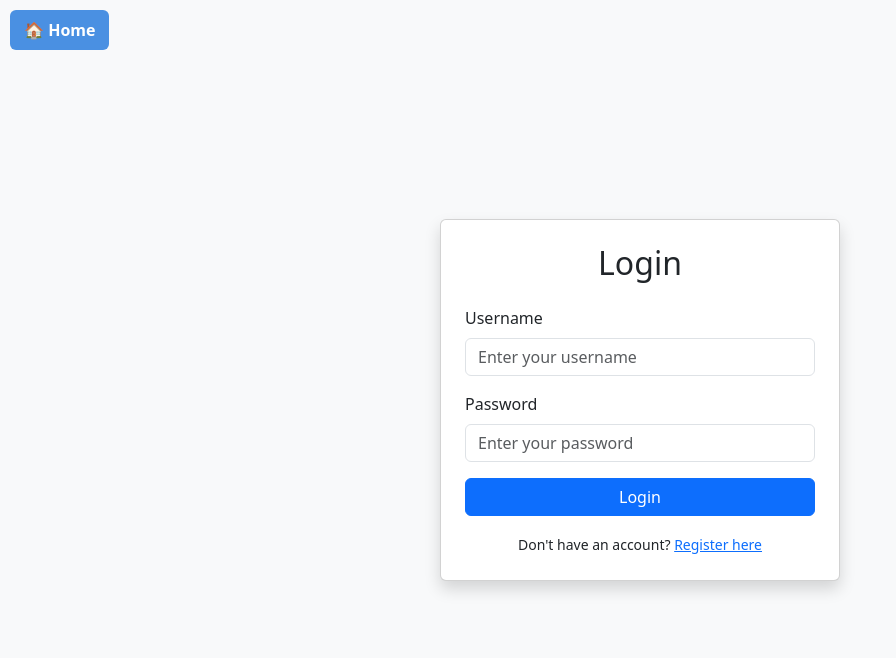
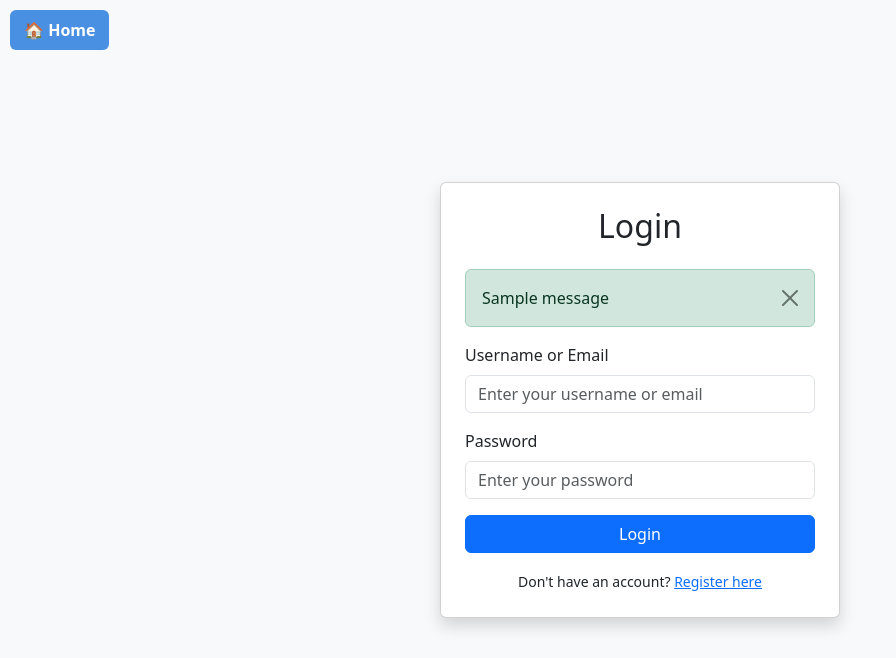
Before and after one commit to josh04physics/Simply-Transcribe, a Flask app: page /login in a window 1280 px wide. Shown: the top 658 px of the page, without its empty margins (0-896 px from the left). Run offline with Flask 3, Linux system fonts and the light colour scheme; tables that the repository leaves empty hold one stand-in row (values such as "Sample post"); one stand-in notice (Sample message) is shown.

Commit message:
Added login and register updates and validaton

```diff
--- a/app.py
+++ b/app.py
@@ -228,23 +228,48 @@ def payment_success():
 def register():
     form = RegisterForm()
     if form.validate_on_submit():
-        hashed_pw = bcrypt.generate_password_hash(form.password.data).decode('utf-8')
-        new_user = User(username=form.username.data, email=form.email.data, password=hashed_pw)
+        # Check if email or username already exist
+        existing_user_email = User.query.filter_by(email=form.email.data).first()
+        if existing_user_email:
+            flash("Email already registered. Try logging in instead.", "danger")
+            return render_template('register.html', form=form)
+
+        existing_user_username = User.query.filter_by(username=form.username.data).first()
+        if existing_user_username:
+            flash("Username already taken. Please choose another.", "danger")
+            return render_template('register.html', form=form)
+
+        # No conflicts, create user
+        hashed_password = bcrypt.generate_password_hash(form.password.data).decode('utf-8')
+        new_user = User(username=form.username.data,
+                        email=form.email.data,
+                        password=hashed_password,
+                        credits=10)
         db.session.add(new_user)
         db.session.commit()
-        flash('Account created!', 'success')
+        flash("Account created successfully. You can now log in.", "success")
         return redirect(url_for('login'))
+
     return render_template('register.html', form=form)
+
 
 @app.route('/login', methods=['GET', 'POST'])
 def login():
     form = LoginForm()
     if form.validate_on_submit():
-        user = User.query.filter_by(username=form.username.data).first()
-        if user and bcrypt.check_password_hash(user.password, form.password.data):
+        identifier = form.username_or_email.data.strip()
+        user = User.query.filter(
+            (User.username == identifier) | (User.email == identifier)
+        ).first()
+
+        if not user:
+            form.username_or_email.errors.append("Username or email not found.")
+        elif not bcrypt.check_password_hash(user.password, form.password.data):
+            form.password.errors.append("Incorrect password.")
+        else:
             login_user(user)
             return redirect(url_for('index'))
-        flash('Login failed', 'danger')
+
     return render_template('login.html', form=form)
 
 @app.route('/logout')
--- a/forms/forms.py
+++ b/forms/forms.py
@@ -11,6 +11,6 @@ class RegisterForm(FlaskForm):
 
 
 class LoginForm(FlaskForm):
-    username = StringField('Username', validators=[DataRequired()])
+    username_or_email = StringField('Username or Email', validators=[DataRequired()])
     password = PasswordField('Password', validators=[DataRequired()])
     submit = SubmitField('Login')
--- a/templates/login.html
+++ b/templates/login.html
@@ -25,13 +25,26 @@
 <div class="container d-flex justify-content-center align-items-center" style="min-height: 100vh;">
     <div class="card shadow p-4" style="width: 100%; max-width: 400px;">
         <h2 class="mb-4 text-center">Login</h2>
+
+        <!-- Flash message block -->
+        {% with messages = get_flashed_messages(with_categories=true) %}
+            {% if messages %}
+                {% for category, message in messages %}
+                    <div class="alert alert-{{ category }} alert-dismissible fade show" role="alert">
+                        {{ message }}
+                        <button type="button" class="btn-close" data-bs-dismiss="alert" aria-label="Close"></button>
+                    </div>
+                {% endfor %}
+            {% endif %}
+        {% endwith %}
+
         <form method="POST" novalidate>
             {{ form.hidden_tag() }}
 
             <div class="mb-3">
-                    {{ form.username.label(class="form-label") }}
-                    {{ form.username(class="form-control", placeholder="Enter your username") }}
-                    {% for error in form.username.errors %}
+                {{ form.username_or_email.label(class="form-label") }}
+                {{ form.username_or_email(class="form-control", placeholder="Enter your username or email") }}
+                {% for error in form.username_or_email.errors %}
                     <div class="text-danger">{{ error }}</div>
                 {% endfor %}
             </div>
```
Also changed, not shown: templates/register.html (+14 -0 lines). Lines whose indentation alone changed are shown as unchanged.
